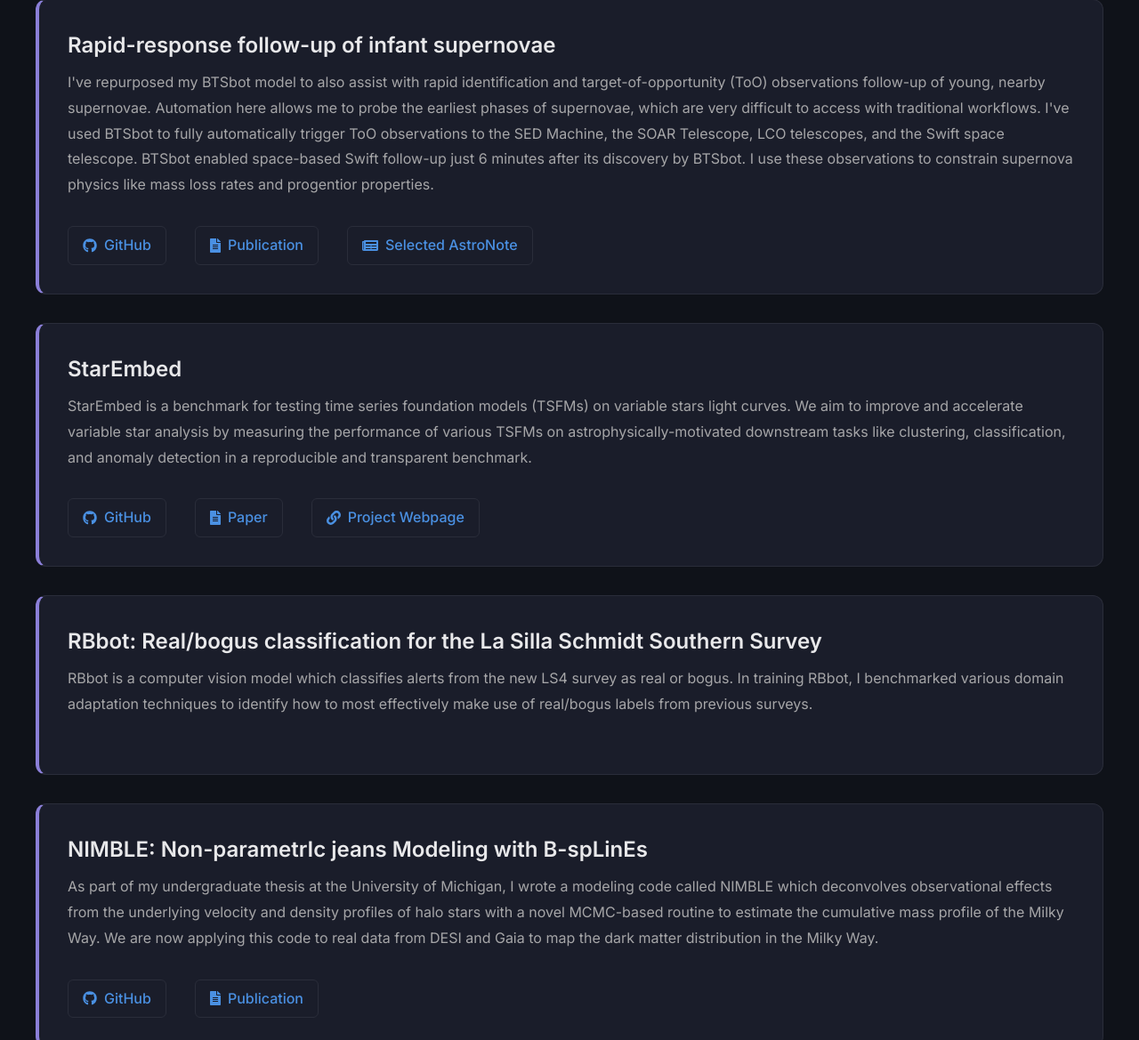
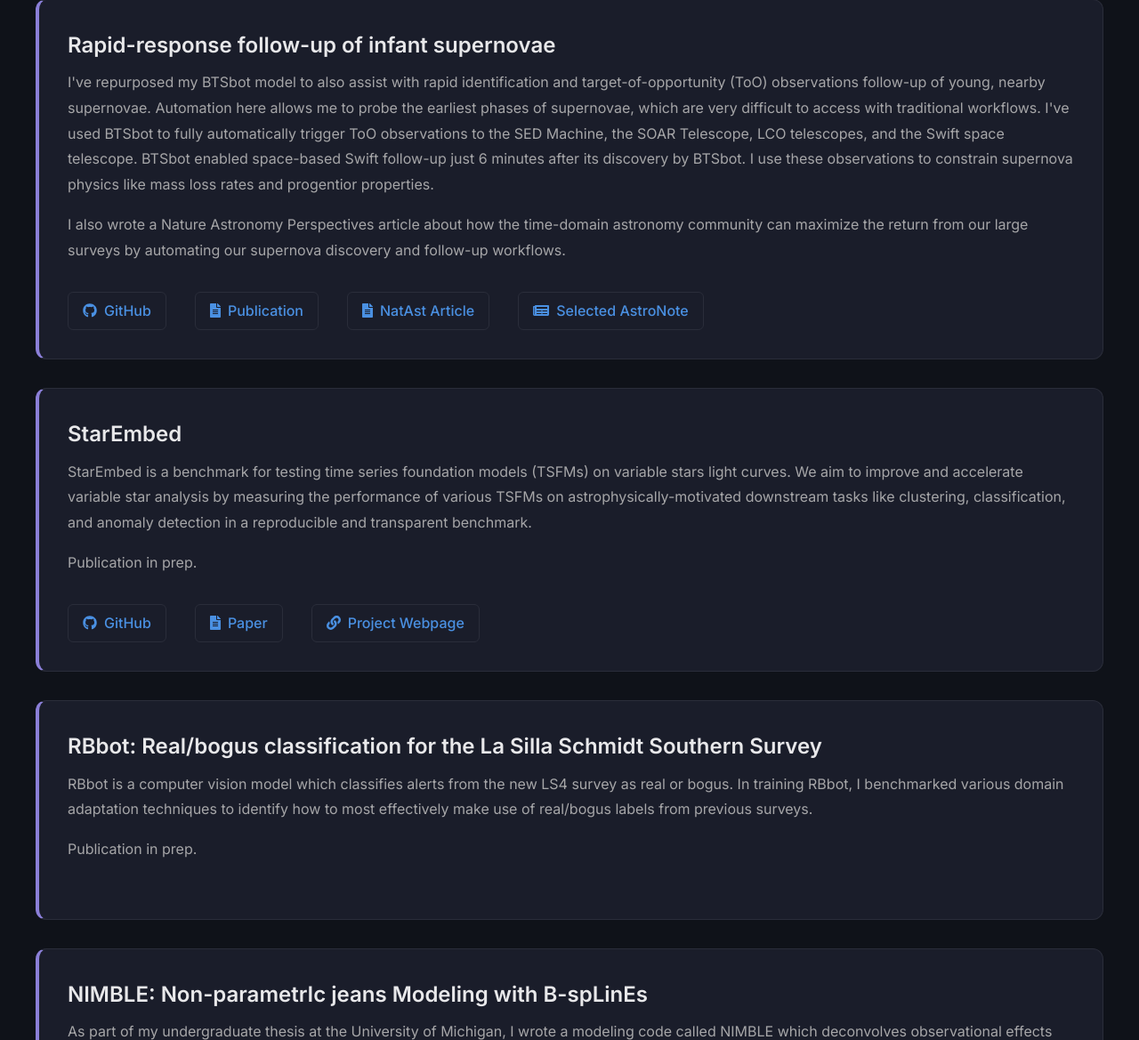
Before and after one commit to nabeelre/nabeelre.github.io, a plain HTML site: page research.html in a window 1280 px wide. Shown: the part 705-1874 px from the top of the page at 89% size. Drawn offline with nearby package versions, Linux system fonts and the light colour scheme.

Commit message:
new ads link and new paper

```diff
--- a/research.html
+++ b/research.html
@@ -109,12 +109,19 @@
                         follow-up just 6 minutes after its discovery by BTSbot. I use these observations to constrain supernova physics like
                         mass loss rates and progentior properties.
                     </p>
+                    <p>
+                        I also wrote a Nature Astronomy Perspectives article about how the time-domain astronomy community can maximize
+                        the return from our large surveys by automating our supernova discovery and follow-up workflows.
+                    </p>
                     <div class="research-links">
                         <a href="https://github.com/nabeelre/BTSbot-nearby-utils" target="_blank">
                             <i class="fab fa-github"></i> GitHub
                         </a>
                         <a href="https://ui.adsabs.harvard.edu/abs/2025ApJ...985..241R/abstract" target="_blank">
                             <i class="fas fa-file-alt"></i> Publication
+                        </a>
+                        <a href="https://www.nature.com/articles/s41550-025-02720-6" target="_blank">
+                            <i class="fas fa-file-alt"></i> NatAst Article
                         </a>
                         <a href="https://www.wis-tns.org/astronotes/astronote/2025-209" target="_blank">
                             <i class="fas fa-newspaper"></i> Selected AstroNote
@@ -129,6 +136,9 @@
                     We aim to improve and accelerate variable star analysis by measuring the performance of various TSFMs on
                     astrophysically-motivated downstream tasks like clustering, classification, and anomaly detection in a
                     reproducible and transparent benchmark.
+                    </p>
+                    <p>
+                        Publication in prep.
                     </p>
                     <div class="research-links">
                         <a href="https://github.com/skai-institute/StarEmbed" target="_blank">
@@ -149,6 +159,9 @@
                         RBbot is a computer vision model which classifies alerts from the new LS4 survey as real or bogus.
                         In training RBbot, I benchmarked various domain adaptation techniques to identify how to most
                         effectively make use of real/bogus labels from previous surveys.
+                    </p>
+                    <p>
+                        Publication in prep.
                     </p>
                     <div class="research-links">
                     </div>
```
Also changed, not shown: index.html (+1 -1 lines).
